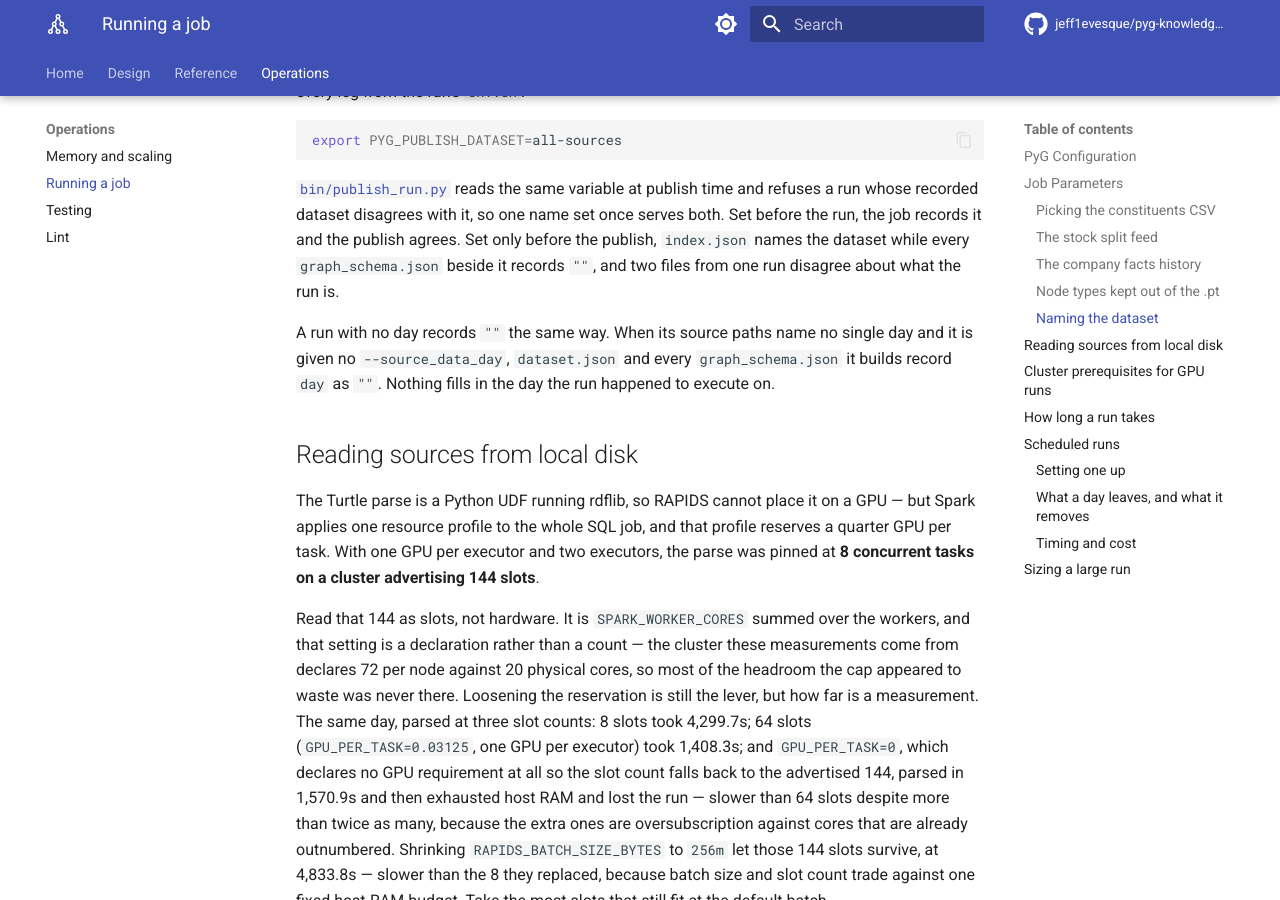
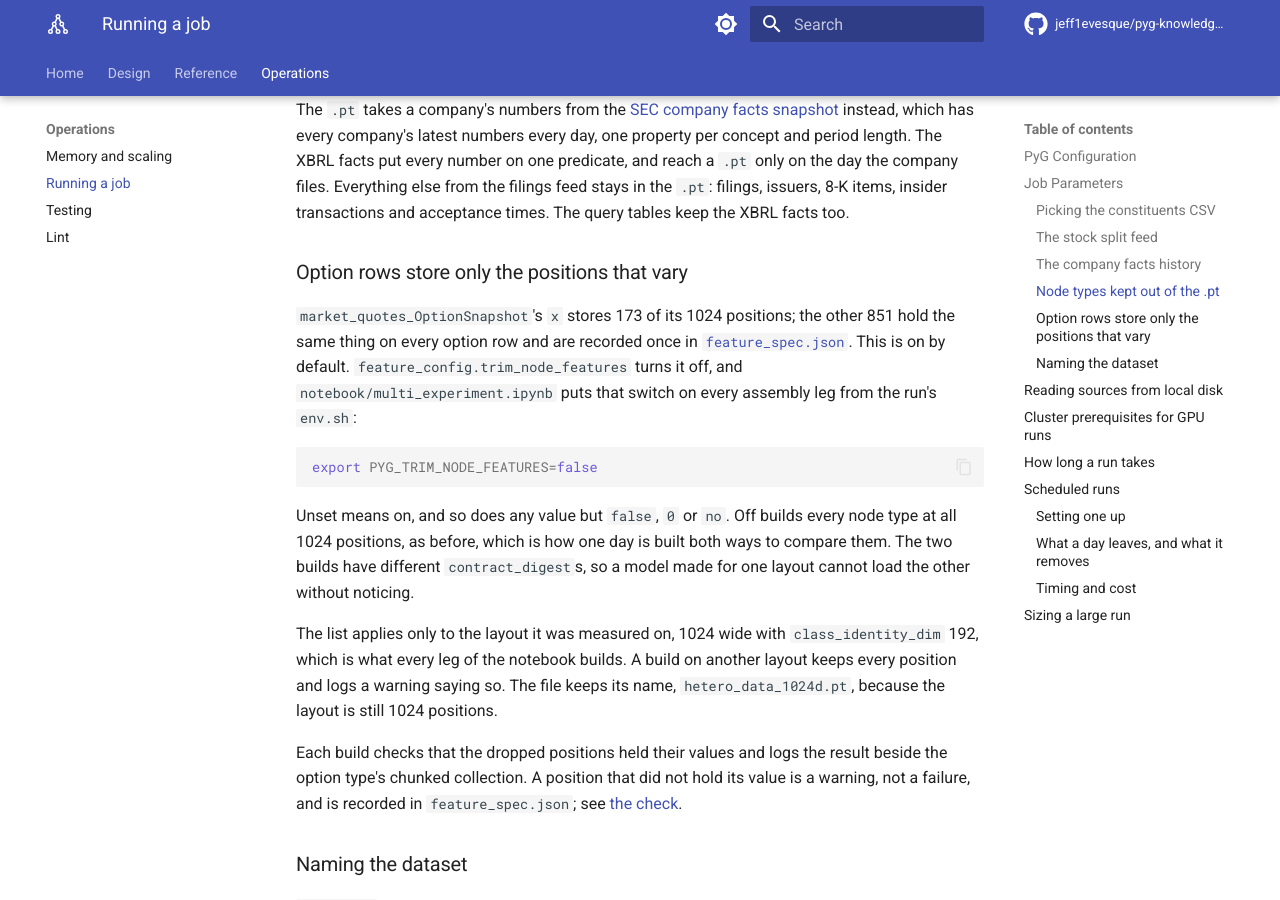
Before and after one commit to jeff1evesque/pyg-knowledge-graph-builder, an MkDocs documentation site: the page built from documentation/operations/running-a-job.md, in a window 1280 px wide and 900 px high, scrolled down 13092 px. Built offline with MkDocs 1.6.1 and Material for MkDocs 9.7.7, drawn with Linux system fonts in a browser that asks for light colours; comment, search, counter and statistics services are not loaded; some of the changed text lies outside the part shown.

Commit message:
#443: running-a-job.md, the trim switch and PYG_TRIM_NODE_FEATURES

````diff
--- a/documentation/operations/running-a-job.md
+++ b/documentation/operations/running-a-job.md
@@ -36,6 +36,7 @@ The PyG builder accepts an optional configuration dict:
 | `feature_config.normalize` | `true` | Z-score normalize numeric features (single-pass per-predicate) |
 | `feature_config.vector_dim` | `1024` | Node feature vector dimension — all segments scale proportionally. Minimum 32. |
 | `feature_config.chunk_node_threshold` | `500000` | Node count above which chunked collection is used |
+| `feature_config.trim_node_features` | `true` | Store only the positions that vary for the node types listed in `spark_jobs/pyg_builder/feature_trim.py`: today `market_quotes_OptionSnapshot`, 173 of 1024. Applies only on the layout the list was measured on, 1024 wide with `class_identity_dim` 192. `false` builds every type at full width — see [Option rows store only the positions that vary](#option-rows-store-only-the-positions-that-vary) |
 | `--class_mappings` (CLI) | built-in table | JSON object (or path to a JSON file) of `{source_class_uri: target_class_uri}` merged over `ontology_mapper.CLASS_MAPPINGS`. A `null` target drops a built-in entry. Lets a new source declare its class semantics without editing the module. Where two or more sources share a target the relationship is published as `rdfs:subClassOf`, not `owl:equivalentClass`. |
 | `feature_config.numeric_predicate_min_share` | `0.5` | Share of a property's literal values that must parse as numbers for the property to be treated as numeric. At or below it, every value is a category label. Lower it to admit sparsely numeric properties; raise it toward `1.0` to demand near-uniformly numeric ones. |
 | `edge_feature_config.enabled` | `true` | Enable/disable edge feature extraction entirely |
@@ -347,6 +348,34 @@ period length. The XBRL facts put every number on one predicate, and reach a
 `.pt` only on the day the company files. Everything else from the filings feed
 stays in the `.pt`: filings, issuers, 8-K items, insider transactions and
 acceptance times. The query tables keep the XBRL facts too.
+
+### Option rows store only the positions that vary
+
+`market_quotes_OptionSnapshot`'s `x` stores 173 of its 1024 positions; the other 851
+hold the same thing on every option row and are recorded once in
+[`feature_spec.json`](../reference/outputs.md#trimmed-node-types). This is on by
+default. `feature_config.trim_node_features` turns it off, and
+`notebook/multi_experiment.ipynb` puts that switch on every assembly leg from the
+run's `env.sh`:
+
+```bash
+export PYG_TRIM_NODE_FEATURES=false
+```
+
+Unset means on, and so does any value but `false`, `0` or `no`. Off builds every
+node type at all 1024 positions, as before, which is how one day is built both
+ways to compare them. The two builds have different `contract_digest`s, so a model
+made for one layout cannot load the other without noticing.
+
+The list applies only to the layout it was measured on, 1024 wide with
+`class_identity_dim` 192, which is what every leg of the notebook builds. A build on
+another layout keeps every position and logs a warning saying so. The file keeps
+its name, `hetero_data_1024d.pt`, because the layout is still 1024 positions.
+
+Each build checks that the dropped positions held their values and logs the
+result beside the option type's chunked collection. A position that did not hold
+its value is a warning, not a failure, and is recorded in `feature_spec.json`; see
+[the check](../reference/outputs.md#trimmed-node-types).
 
 ### Naming the dataset
 
````
